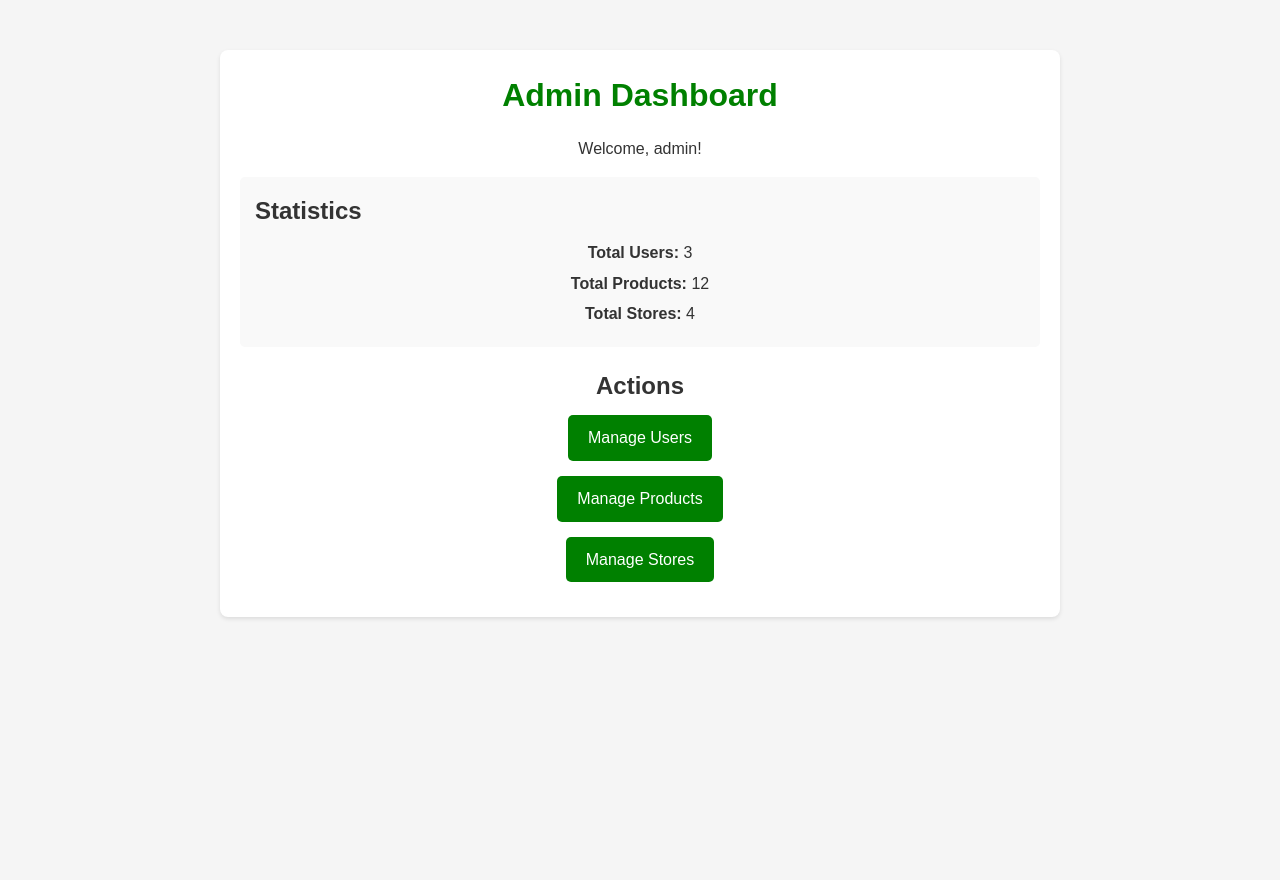
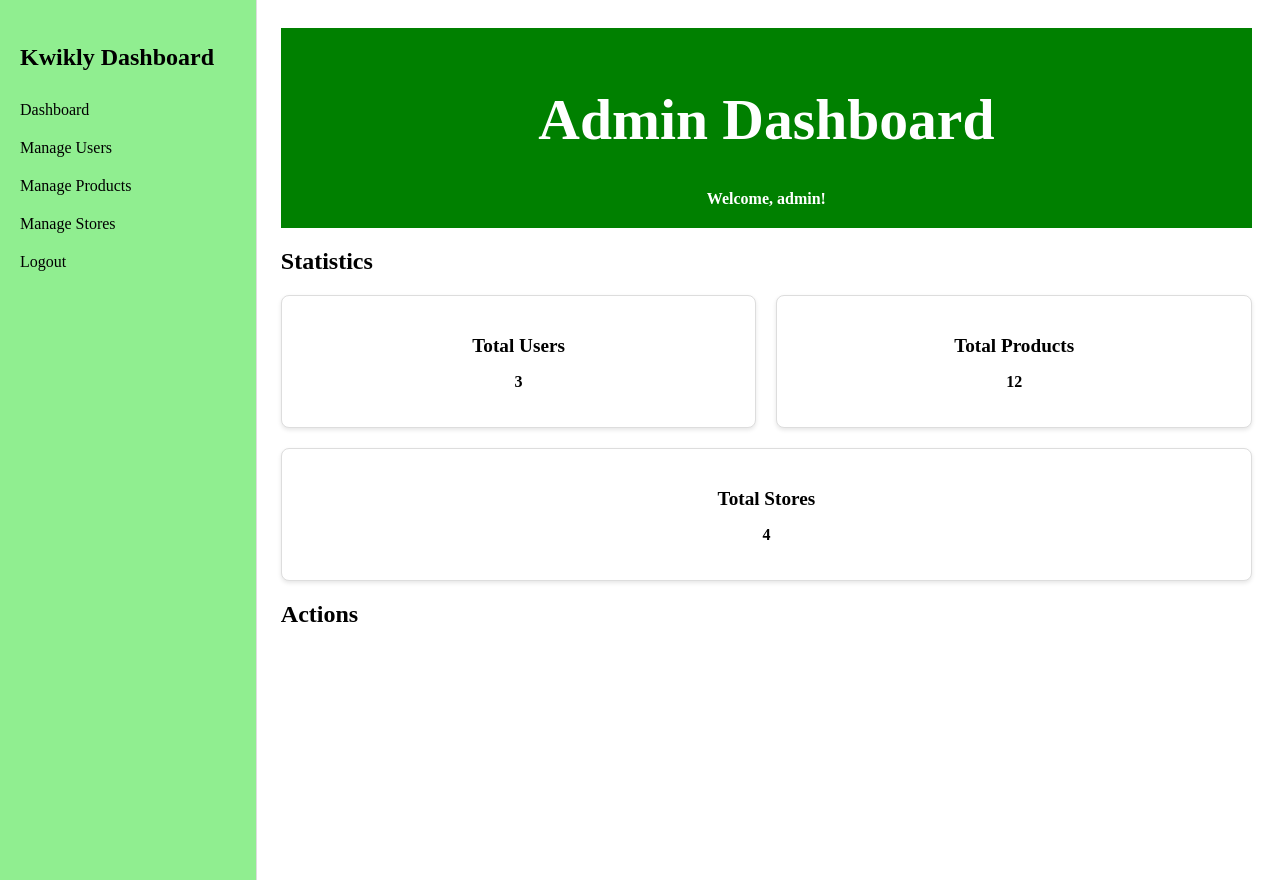
Before and after one commit to biodio332/IM2-Materials, a Django app: page /admin_dashboard/ in a window 1280 px wide. Run offline with Django 5.2, Linux system fonts and the light colour scheme; a user stored in the database is signed in; data comes from the database, SQL or seed files in the repository; both versions use the stored data as it was after the commit.

Commit message:
recently updated

```diff
--- a/Kwikly/kwikly/main/templates/admin_dashboard.html
+++ b/Kwikly/kwikly/main/templates/admin_dashboard.html
@@ -1,43 +1,53 @@
 {% load static %}
+
 <!DOCTYPE html>
-<html lang="en">
-
+<html>
 <head>
-    <meta charset="UTF-8">
-    <meta name="viewport" content="width=device-width, initial-scale=1.0">
-    <link rel="icon" type="image/x-icon" href="/media/uploads/products/kwikly.png">
     <title>Admin Dashboard</title>
-
-    <!-- Link to external stylesheet -->
-    <link rel="stylesheet" href="{% static 'admin_dashboard.css' %}">
+    <meta name="viewport" content="width=device-width, initial-scale=1">
+    <link rel="stylesheet" href="{% static 'dashboard.css' %}">
 </head>
-
 <body>
 
+<!-- Sidebar -->
+{% include 'components/sidebar.html' %}
 
-    <!-- Main container -->
-    <div class="center-container">
-        <h2>Admin Dashboard</h2>
+<!-- Page Content -->
+<div class="page-content">
+
+    <!-- Header -->
+    <div class="page-header">
+        <h1>Admin Dashboard</h1>
         <p>Welcome, {{ user.username }}!</p>
+    </div>
 
-        <!-- Statistics Section -->
-        <div class="admin-stats">
-            <h3>Statistics</h3>
-            <p><strong>Total Users:</strong> {{ user_count }}</p>
-            <p><strong>Total Products:</strong> {{ product_count }}</p>
-            <p><strong>Total Stores:</strong> {{ store_count }}</p>
-        </div>
-
-        <!-- Actions Section -->
-        <div class="admin-actions">
-            <h3>Actions</h3>
-            <ul>
-                <li><a href="{% url 'manage_users' %}">Manage Users</a></li>
-                <li><a href="{% url 'manage_products' %}">Manage Products</a></li>
-                <li><a href="{% url 'manage_stores' %}">Manage Stores</a></li>
-            </ul>
+    <!-- Statistics Section -->
+    <div class="stats-container">
+        <h2>Statistics</h2>
+        <div class="stats-row">
+            <div class="stats-card">
+                <h3>Total Users</h3>
+                <p>{{ user_count }}</p>
+            </div>
+            <div class="stats-card">
+                <h3>Total Products</h3>
+                <p>{{ product_count }}</p>
+            </div>
+            <div class="stats-card">
+                <h3>Total Stores</h3>
+                <p>{{ store_count }}</p>
+            </div>
         </div>
     </div>
+
+    <!-- Actions Section -->
+    <div class="actions-container">
+        <h2>Actions</h2>
+        <ul class="actions-list">
+        </ul>
+    </div>
+
+</div>
+
 </body>
-
 </html>
--- /dev/null
+++ b/Kwikly/kwikly/main/templates/components/sidebar.html
@@ -0,0 +1,53 @@
+<!DOCTYPE html>
+<html>
+<head>
+    <title>Admin Dashboard</title>
+    <meta name="viewport" content="width=device-width, initial-scale=1">
+</head>
+<style>
+        /* Sidebar Styles */
+    .sidebar {
+        position: fixed;
+        top: 0;
+        left: 0;
+        height: 100%;
+        width: 20%;
+        background-color: lightgreen;
+        overflow-x: hidden;
+        padding-top: 20px;
+        border-right: 1px solid #ddd;
+    }
+
+    .sidebar .sidebar-title {
+        font-size: 1.5rem;
+        font-weight: bold;
+        margin-bottom: 20px;
+        padding-left: 20px;
+    }
+
+    .sidebar .sidebar-item {
+        display: block;
+        color: #000;
+        padding: 10px 20px;
+        text-decoration: none;
+        font-size: 1rem;
+        transition: background-color 0.2s ease-in-out;
+    }
+
+    .sidebar .sidebar-item:hover {
+        background-color: white;
+    }
+
+</style>
+<body>
+
+<!-- Sidebar -->
+<div class="sidebar">
+    <h3 class="sidebar-title">Kwikly Dashboard</h3>
+    <a href="{% url 'admin_dashboard' %}" class="sidebar-item">Dashboard</a>
+    <a href="{% url 'manage_users' %}" class="sidebar-item">Manage Users</a>
+    <a href="{% url 'manage_products' %}" class="sidebar-item">Manage Products</a>
+    <a href="{% url 'manage_stores' %}" class="sidebar-item">Manage Stores</a>
+    <a href="{% url 'logout' %}" class="sidebar-item">Logout</a>
+</div>
+</body>
--- a/Kwikly/kwikly/main/templates/home.html
+++ b/Kwikly/kwikly/main/templates/home.html
@@ -108,7 +108,7 @@
         </section>
     </main>
 
-    <footer> {% include "footer.html" %} </footer>
+    <footer> {% include "components/footer.html" %} </footer>
 
     <!-- JavaScript for Carousel -->
     <script>
--- a/Kwikly/kwikly/main/templates/login.html
+++ b/Kwikly/kwikly/main/templates/login.html
@@ -8,7 +8,7 @@
     <link rel="stylesheet" href="{% static 'login.css' %}">
 </head>
 <body>
-    {% include 'components/navbar.html' %}
+
 
     <!-- Main Content -->
     <div class="center-container">
--- a/Kwikly/kwikly/main/templates/manage_products.html
+++ b/Kwikly/kwikly/main/templates/manage_products.html
@@ -8,7 +8,7 @@
     <link rel="stylesheet" href="{% static 'manages_style.css' %}">
 </head>
 <body>
-    {% include 'header.html' %}
+    {% include 'components/navbar.html' %}
     {% if messages %}
                 <div class="alert">
                     {% for message in messages %}
--- a/Kwikly/kwikly/main/templates/manage_stores.html
+++ b/Kwikly/kwikly/main/templates/manage_stores.html
@@ -8,7 +8,7 @@
     <link rel="stylesheet" href="{% static 'manages_style.css' %}">
 </head>
 <body>
-    {% include 'navbar.html' %}
+    {% include 'components/navbar.html' %}
     <div class="center-container">
         {% if messages %}
                 <div class="alert">
--- a/Kwikly/kwikly/main/templates/store.html
+++ b/Kwikly/kwikly/main/templates/store.html
@@ -92,7 +92,7 @@
     </main>
 
     <footer>
-        {% include "footer.html" %}
+        {% include "components/footer.html" %}
     </footer>
 
     <script>
--- a/Kwikly/kwikly/main/views.py
+++ b/Kwikly/kwikly/main/views.py
@@ -186,7 +186,7 @@
                 return redirect('manage_users')  # Redirect to manage users page after success
             except Exception as e:
                 messages.error(request, f"Error creating user: {e}")
-    return render(request, 'add_user.html')
+    return render(request, 'components/add_user.html')
 
 @login_required
 def edit_user(request, user_id):
--- a/Kwikly/kwikly/static/admin_dashboard.css
+++ /dev/null
@@ -1,113 +0,0 @@
-/* General Reset */
-body, h1, h2, h3, p, ul, li, a {
-    margin: 0;
-    padding: 0;
-    box-sizing: border-box;
-}
-
-body {
-    font-family: Arial, sans-serif;
-    background-color: #f5f5f5;
-    color: #333;
-    line-height: 1.6;
-}
-
-/* Center Container */
-.center-container {
-    max-width: 800px;
-    margin: 50px auto;
-    padding: 20px;
-    background: white;
-    border-radius: 8px;
-    box-shadow: 0 2px 4px rgba(0, 0, 0, 0.1);
-}
-
-/* Header */
-h2 {
-    font-size: 2rem;
-    color: green;
-    margin-bottom: 15px;
-    text-align: center;
-}
-
-p {
-    font-size: 1rem;
-    margin-bottom: 15px;
-    text-align: center;
-}
-
-/* Statistics Section */
-.admin-stats {
-    background: #f9f9f9;
-    padding: 15px;
-    border-radius: 5px;
-    margin-bottom: 20px;
-}
-
-.admin-stats h3 {
-    font-size: 1.5rem;
-    color: #333;
-    margin-bottom: 10px;
-}
-
-.admin-stats p {
-    font-size: 1rem;
-    margin: 5px 0;
-}
-
-/* Actions Section */
-.admin-actions {
-    margin-top: 20px;
-}
-
-.admin-actions h3 {
-    font-size: 1.5rem;
-    color: #333;
-    margin-bottom: 10px;
-    text-align: center;
-}
-
-.admin-actions ul {
-    list-style: none;
-    padding: 0;
-    text-align: center;
-}
-
-.admin-actions li {
-    margin-bottom: 15px;
-}
-
-.admin-actions a {
-    text-decoration: none;
-    font-size: 1rem;
-    padding: 10px 20px;
-    border-radius: 5px;
-    color: white;
-    background-color: green;
-    transition: background-color 0.3s ease;
-    display: inline-block;
-}
-
-.admin-actions a:hover {
-    background-color: darkgreen;
-}
-
-/* Responsive Design */
-@media (max-width: 600px) {
-    .center-container {
-        margin: 20px;
-        padding: 15px;
-    }
-
-    h2 {
-        font-size: 1.5rem;
-    }
-
-    .admin-stats h3, .admin-actions h3 {
-        font-size: 1.2rem;
-    }
-
-    .admin-actions a {
-        font-size: 0.9rem;
-    }
-}
--- /dev/null
+++ b/Kwikly/kwikly/static/dashboard.css
@@ -0,0 +1,117 @@
+/* Sidebar Styles */
+.sidebar {
+    position: fixed;
+    top: 0;
+    left: 0;
+    height: 100%;
+    width: 20%;
+    background-color: lightgreen;
+    overflow-x: hidden;
+    padding-top: 20px;
+    border-right: 1px solid #ddd;
+}
+
+.sidebar .sidebar-title {
+    font-size: 1.5rem;
+    font-weight: bold;
+    margin-bottom: 20px;
+    padding-left: 20px;
+}
+
+.sidebar .sidebar-item {
+    display: block;
+    color: #000;
+    padding: 10px 20px;
+    text-decoration: none;
+    font-size: 1rem;
+    transition: background-color 0.2s ease-in-out;
+}
+
+.sidebar .sidebar-item:hover {
+    background-color: white;
+}
+
+/* Page Content Styles */
+.page-content {
+    margin-left: 20%; /* Same width as sidebar */
+    padding: 20px;
+}
+
+/* Header Styles */
+.page-header {
+    background-color: green;
+    color: white;
+    padding: 20px;
+    font-size: 1.8rem;
+    font-weight: bold;
+    text-align: center;
+}
+
+.page-header p {
+    font-size: 1rem;
+    margin: 5px 0 0;
+}
+
+/* Statistics Section */
+.stats-container {
+    margin-top: 20px;
+}
+
+.stats-row {
+    display: flex;
+    justify-content: space-between;
+    flex-wrap: wrap;
+    gap: 20px;
+}
+
+.stats-card {
+    flex: 1 1 30%; /* Adjust to fit 3 cards in a row */
+    background-color: #fff;
+    border: 1px solid #ddd;
+    padding: 20px;
+    border-radius: 8px;
+    text-align: center;
+    box-shadow: 0 2px 4px rgba(0, 0, 0, 0.1);
+    min-width: 250px;
+}
+
+.stats-card h3 {
+    margin-bottom: 10px;
+    font-size: 1.2rem;
+}
+
+.stats-card p {
+    font-size: 1rem;
+    font-weight: bold;
+}
+
+/* Actions Section */
+.actions-container {
+    margin-top: 20px;
+}
+
+.actions-list {
+    list-style: none;
+    padding: 0;
+}
+
+.actions-list li {
+    margin-bottom: 10px;
+}
+
+.actions-list .action-link {
+    display: block;
+    background-color: #009688;
+    color: white;
+    text-align: center;
+    padding: 10px;
+    border-radius: 8px;
+    font-size: 1rem;
+    text-decoration: none;
+    font-weight: bold;
+    transition: background-color 0.2s ease-in-out;
+}
+
+.actions-list .action-link:hover {
+    background-color: #00796b;
+}
```
Also changed, not shown: Kwikly/kwikly/main/templates/components/statistics.html (added, +71 -0 lines), Kwikly/kwikly/main/templates/dashboard.html (added, +20 -0 lines), Kwikly/kwikly/main/templates/manage_users.html (+4 -4 lines), Kwikly/kwikly/db.sqlite3, Kwikly/kwikly/main/templates/components/add_product.html (renamed from Kwikly/kwikly/main/templates/add_product.html), Kwikly/kwikly/main/templates/components/add_store.html (renamed from Kwikly/kwikly/main/templates/add_store.html), Kwikly/kwikly/main/templates/components/add_user.html (renamed from Kwikly/kwikly/main/templates/add_user.html).
